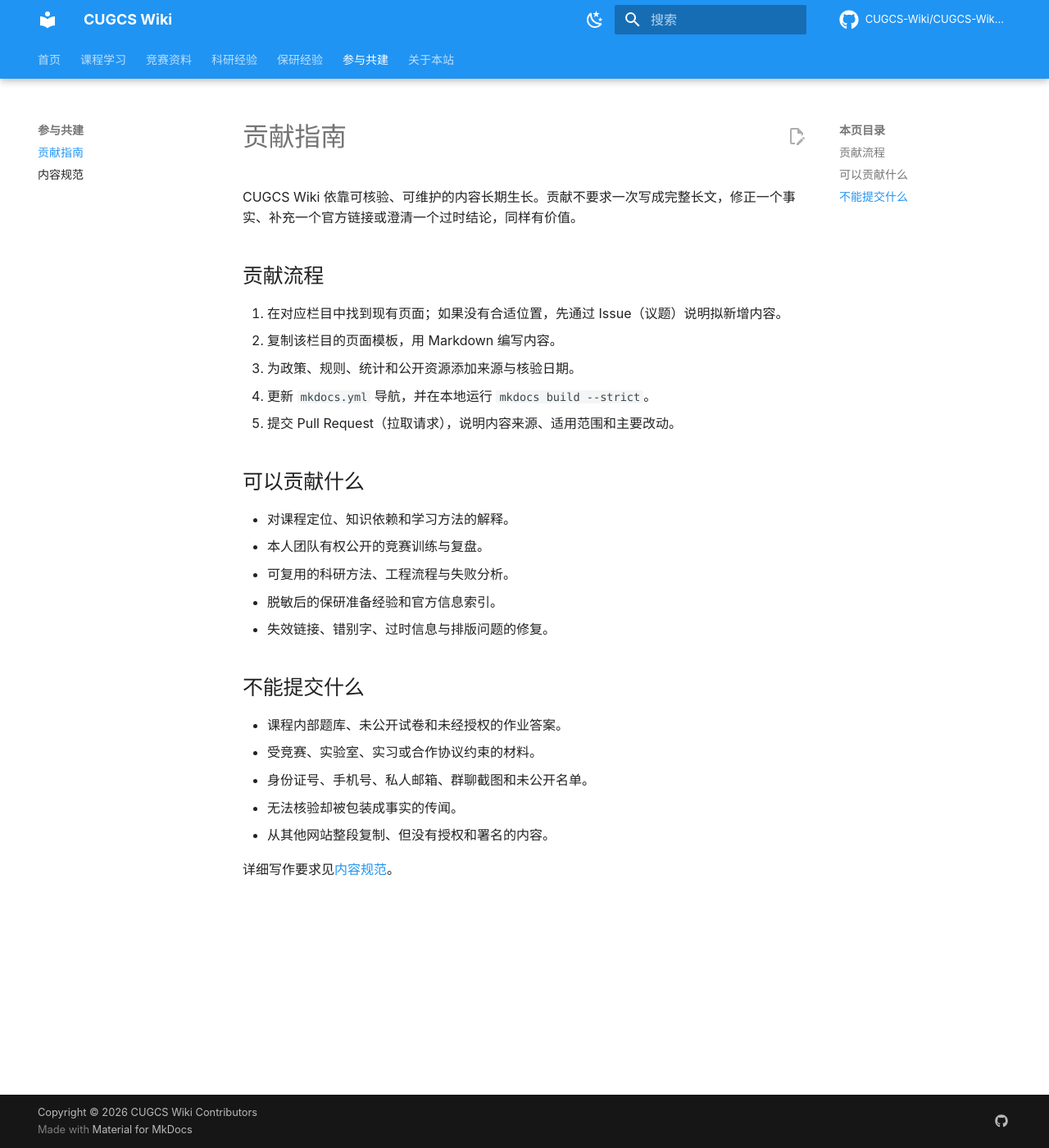
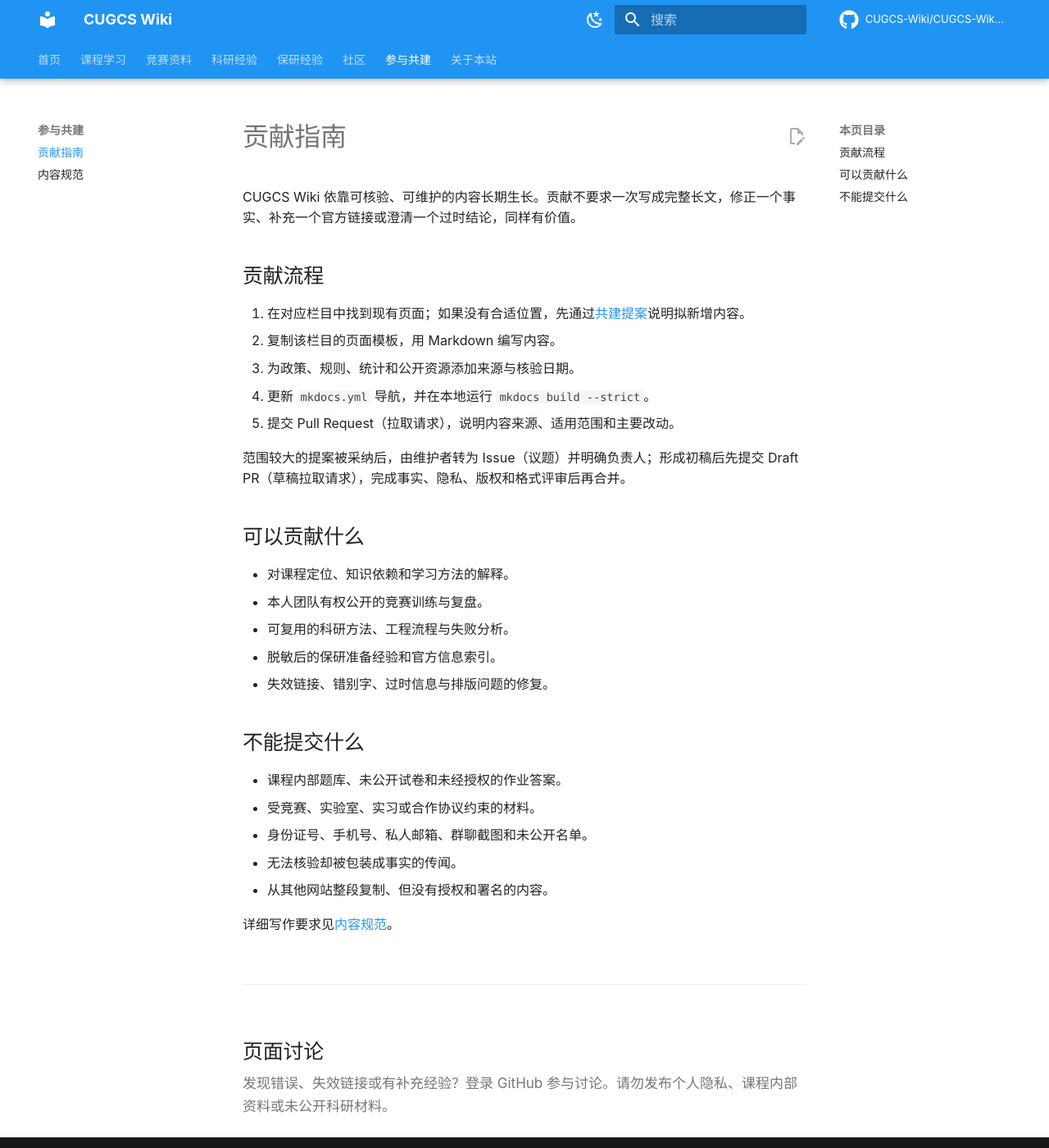
Before and after one commit to CUGCS-Wiki/CUGCS-Wiki.github.io, an MkDocs documentation site: the page built from docs/contributing/index.md, in a window 1280 px wide and 1400 px high. Shown: the whole window at 82% size. Built offline with MkDocs 1.6.1 and Material for MkDocs 9.7.7, drawn with Linux system fonts in a browser that asks for light colours; comment, search, counter and statistics services are not loaded.

Commit message:
feat: add community Q&A and wiki incubation

```diff
--- a/docs/assets/stylesheets/extra.css
+++ b/docs/assets/stylesheets/extra.css
@@ -57,6 +57,53 @@
   transform: translateY(-2px);
 }
 
+.cugcs-comments {
+  margin-top: 3rem;
+  padding-top: 1.2rem;
+  border-top: 1px solid var(--md-default-fg-color--lightest);
+}
+
+.cugcs-comments__intro {
+  margin-top: -0.4rem;
+  color: var(--md-default-fg-color--light);
+  font-size: 0.85rem;
+}
+
+.cugcs-activity-list {
+  display: grid;
+  gap: 0.8rem;
+  margin: 1rem 0 2rem;
+}
+
+.cugcs-activity-item {
+  padding: 1rem 1.1rem;
+  border: 1px solid var(--md-default-fg-color--lightest);
+  border-radius: 0.7rem;
+  background: var(--md-default-bg-color);
+}
+
+.cugcs-activity-item p {
+  margin: 0.35rem 0 0;
+  color: var(--md-default-fg-color--light);
+  font-size: 0.82rem;
+}
+
+.cugcs-status {
+  display: inline-block;
+  margin-right: 0.45rem;
+  padding: 0.08rem 0.45rem;
+  border-radius: 999px;
+  background: var(--cugcs-blue-light);
+  color: var(--cugcs-blue);
+  font-size: 0.72rem;
+  font-weight: 650;
+}
+
+[data-md-color-scheme="slate"] .cugcs-status {
+  background: rgba(33, 150, 243, 0.18);
+  color: #90caf9;
+}
+
 [data-md-color-scheme="slate"] .cugcs-hero {
   border-color: rgba(100, 181, 246, 0.22);
   background:
--- a/docs/contributing/index.md
+++ b/docs/contributing/index.md
@@ -4,11 +4,13 @@
 
 ## 贡献流程
 
-1. 在对应栏目中找到现有页面；如果没有合适位置，先通过 Issue（议题）说明拟新增内容。
+1. 在对应栏目中找到现有页面；如果没有合适位置，先通过[共建提案](../community/incubator.md)说明拟新增内容。
 2. 复制该栏目的页面模板，用 Markdown 编写内容。
 3. 为政策、规则、统计和公开资源添加来源与核验日期。
 4. 更新 `mkdocs.yml` 导航，并在本地运行 `mkdocs build --strict`。
 5. 提交 Pull Request（拉取请求），说明内容来源、适用范围和主要改动。
+
+范围较大的提案被采纳后，由维护者转为 Issue（议题）并明确负责人；形成初稿后先提交 Draft PR（草稿拉取请求），完成事实、隐私、版权和格式评审后再合并。
 
 ## 可以贡献什么
 
--- a/mkdocs.yml
+++ b/mkdocs.yml
@@ -11,6 +11,7 @@
 
 theme:
   name: material
+  custom_dir: overrides
   language: zh
   font: false
   icon:
@@ -112,6 +113,12 @@
   - 保研经验:
       - 栏目说明: postgraduate/index.md
       - 经验页面模板: postgraduate/page-template.md
+  - 社区:
+      - 社区首页: community/index.md
+      - 问答广场: community/qa.md
+      - 共建孵化: community/incubator.md
+      - 社区动态: community/activity.md
+      - 社区规则: community/rules.md
   - 参与共建:
       - 贡献指南: contributing/index.md
       - 内容规范: contributing/style-guide.md
--- /dev/null
+++ b/overrides/partials/comments.html
@@ -0,0 +1,25 @@
+{% if page and page.meta.comments is not sameas false %}
+  <section class="cugcs-comments" aria-labelledby="cugcs-comments-title">
+    <h2 id="cugcs-comments-title">页面讨论</h2>
+    <p class="cugcs-comments__intro">
+      发现错误、失效链接或有补充经验？登录 GitHub 参与讨论。请勿发布个人隐私、课程内部资料或未公开科研材料。
+    </p>
+    <script
+      src="https://giscus.app/client.js"
+      data-repo="CUGCS-Wiki/CUGCS-Wiki.github.io"
+      data-repo-id="R_kgDOUJlRoA"
+      data-category="Announcements"
+      data-category-id="DIC_kwDOUJlRoM4DEmP3"
+      data-mapping="pathname"
+      data-strict="1"
+      data-reactions-enabled="1"
+      data-emit-metadata="0"
+      data-input-position="top"
+      data-theme="preferred_color_scheme"
+      data-lang="zh-CN"
+      data-loading="lazy"
+      crossorigin="anonymous"
+      async>
+    </script>
+  </section>
+{% endif %}
```
Also changed, not shown: CODE_OF_CONDUCT.md (added, +11 -0 lines), CONTRIBUTING.md (+1 -1 lines), README.md (+4 -1 lines), docs/community/activity.md (added, +25 -0 lines), docs/community/incubator.md (added, +40 -0 lines), docs/community/index.md (added, +53 -0 lines), docs/community/qa.md (added, +34 -0 lines), docs/community/rules.md (added, +26 -0 lines), docs/index.md (+10 -2 lines), 4 other files.
